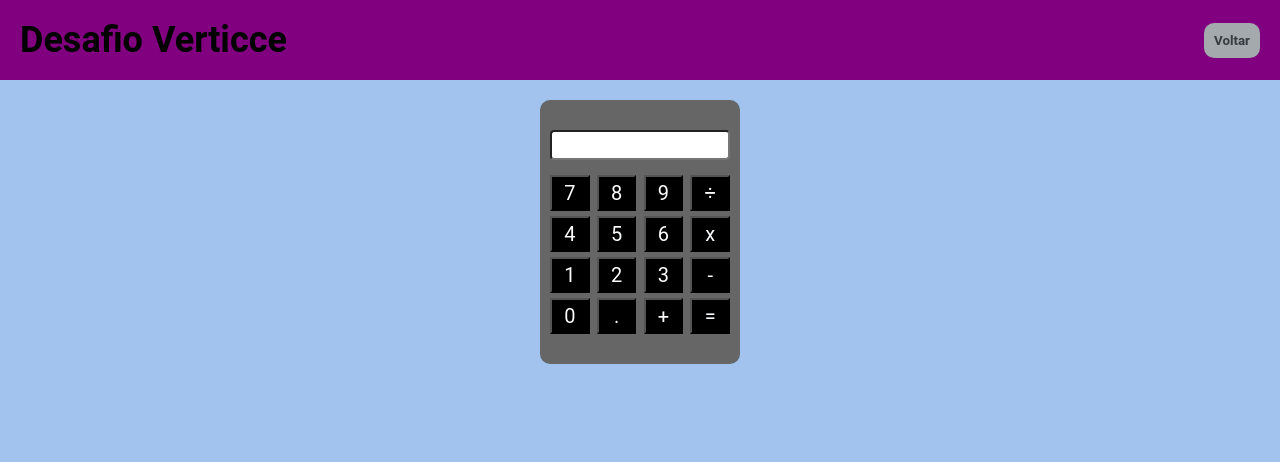
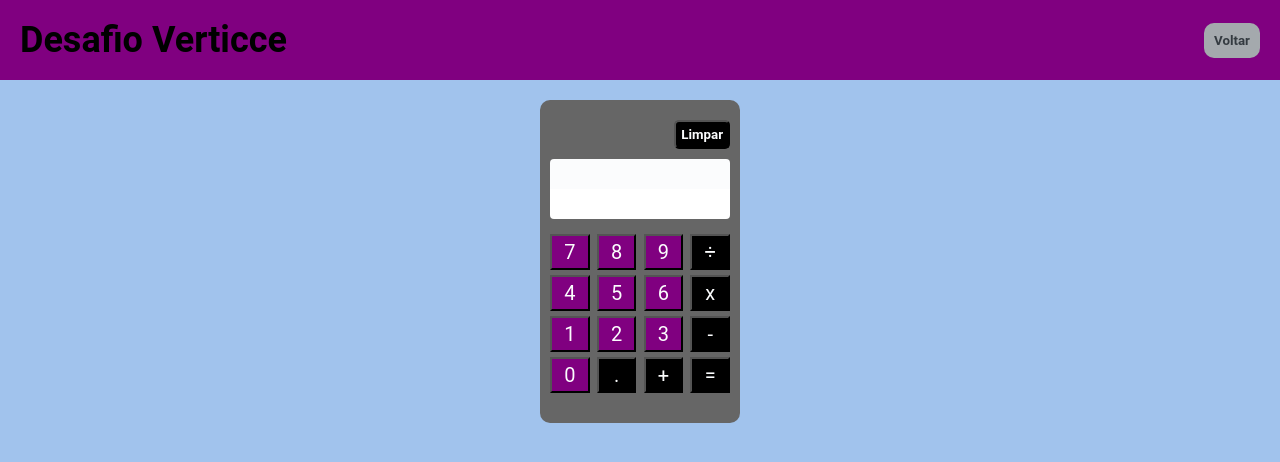
Before and after one commit to luccasqueiroz7/verttice-desafio-junior, a React (Create React App) app: page /desafio/5 in a window 1280 px wide. Shown: the top 462 px of the page. Built offline with nearby package versions, Linux system fonts and the light colour scheme.

Commit message:
feat/ logica e estilização da calculadora prontas

```diff
--- a/src/pages/ChallengerFive/index.jsx
+++ b/src/pages/ChallengerFive/index.jsx
@@ -1,20 +1,147 @@
+import { useState } from "react";
 import { Header } from "../../components/Header";
-import { CalculatorSection } from "./style";
+import { CalculatorSection, KeysLi } from "./style";
 
 export const ChallengerFive = () => {
-  const calculator = [7, 8, 9, "÷", 4, 5, 6, "x", 1, 2, 3, "-", 0, ".", "+", "="];
+  const calculator = [
+    "7",
+    "8",
+    "9",
+    "÷",
+    "4",
+    "5",
+    "6",
+    "x",
+    "1",
+    "2",
+    "3",
+    "-",
+    "0",
+    ".",
+    "+",
+    "=",
+  ];
+
+  const [calculatorValue, setCalculatorValue] = useState("");
+  const [firstNumber, setFirstNumber] = useState("");
+  const [operator, setOperator] = useState("");
+
+  function addCalculator(value) {
+    if (value === "Backspace" || value === "Delete") {
+      setCalculatorValue(calculatorValue.slice(0, -1));
+    }
+    if ((value === "." || value === ",") && calculatorValue.indexOf(".") === -1) {
+      setCalculatorValue(calculatorValue + ".");
+    }
+    if (calculator.find((elem) => Number(elem) === Number(value))) {
+      setCalculatorValue(calculatorValue + value);
+    }
+    if (
+      ["+", "-", "*", "x", "/", "÷"].find((elem) => elem === value) &&
+      calculatorValue.length > 0
+    ) {
+      if (firstNumber.length > 0) {
+        switch (operator) {
+          case "+":
+            setFirstNumber(String(Number(firstNumber) + Number(calculatorValue)));
+            setCalculatorValue("");
+            setOperator(value);
+            break;
+
+          case "-":
+            setFirstNumber(String(Number(firstNumber) - Number(calculatorValue)));
+            setCalculatorValue("");
+            setOperator(value);
+            break;
+
+          case "x":
+          case "*":
+            setFirstNumber(String(Number(firstNumber) * Number(calculatorValue)));
+            setCalculatorValue("");
+            setOperator(value);
+            break;
+
+          case "÷":
+          case "/":
+            setFirstNumber(String(Number(firstNumber) / Number(calculatorValue)));
+            setCalculatorValue("");
+            setOperator(value);
+            break;
+
+          default:
+            break;
+        }
+      } else {
+        setFirstNumber(calculatorValue);
+        setCalculatorValue("");
+        setOperator(value);
+      }
+    }
+
+    if ((value === "=" || value === "Enter") && calculatorValue.length > 0) {
+      switch (operator) {
+        case "+":
+          setCalculatorValue(String(Number(firstNumber) + Number(calculatorValue)));
+          setFirstNumber("");
+          setOperator("");
+          break;
+
+        case "-":
+          setCalculatorValue(String(Number(firstNumber) - Number(calculatorValue)));
+          setFirstNumber("");
+          setOperator("");
+          break;
+
+        case "x":
+        case "*":
+          setCalculatorValue(String(Number(firstNumber) * Number(calculatorValue)));
+          setFirstNumber("");
+          setOperator("");
+          break;
+
+        case "÷":
+        case "/":
+          setCalculatorValue(String(Number(firstNumber) / Number(calculatorValue)));
+          setFirstNumber("");
+          setOperator("");
+          break;
+
+        default:
+          break;
+      }
+    }
+  }
+
+  function clearCalculator() {
+    setCalculatorValue("");
+    setFirstNumber("");
+    setOperator("");
+  }
+
   return (
     <>
       <Header></Header>
       <CalculatorSection>
-        <div>
-          <input type="text" />
-          {/* Utilizar o resultado do input par começar proxima operação*/}
+        <div className="calculator">
+          <div>
+            <button className="clearCalculator" onClick={clearCalculator}>
+              Limpar
+            </button>
+            <div className="inputFirstNumber">
+              {firstNumber} {operator}
+            </div>
+            <input
+              type="text"
+              value={calculatorValue}
+              onKeyDownCapture={(e) => addCalculator(e.key)}
+              readOnly
+            />
+          </div>
           <ul>
             {calculator.map((elem, index) => (
-              <li key={index}>
-                <button>{elem}</button>
-              </li>
+              <KeysLi keyColor={isNaN(elem)} key={index}>
+                <button onClick={() => addCalculator(elem)}>{elem}</button>
+              </KeysLi>
             ))}
           </ul>
         </div>
--- a/src/pages/ChallengerFive/style.js
+++ b/src/pages/ChallengerFive/style.js
@@ -4,22 +4,43 @@ export const CalculatorSection = styled.section`
   display: flex;
   justify-content: center;
 
-  // Adicionar box-shadow
-  // Adicionar classname
   > div {
     display: flex;
     flex-direction: column;
     width: 70%;
     max-width: 200px;
-    padding: 30px 10px;
+    padding: 20px 10px 30px;
     background-color: var(--grey-3);
     border-radius: 10px;
     gap: 15px;
 
-    > input {
-      height: 30px;
-      padding: 10px 5px;
-      border-radius: 4px;
+    div {
+      display: flex;
+      flex-direction: column;
+      gap: 0px;
+      > .clearCalculator {
+        display: flex;
+        align-self: flex-end;
+        background-color: var(--black);
+        color: var(--white);
+        padding: 5px;
+        border-radius: 5px;
+        margin-bottom: 10px;
+        font-weight: 600;
+      }
+      > input,
+      .inputFirstNumber {
+        height: 30px;
+        border-radius: 0 0 4px 4px;
+        border: none;
+        text-align: end;
+        padding: 10px 5px;
+      }
+
+      > .inputFirstNumber {
+        background-color: var(--white);
+        border-radius: 4px 4px 0 0;
+      }
     }
 
     > ul {
@@ -27,7 +48,6 @@ export const CalculatorSection = styled.section`
       justify-content: space-between;
       flex-wrap: wrap;
       gap: 5px;
-
       > li {
         display: flex;
         justify-content: center;
@@ -37,7 +57,6 @@ export const CalculatorSection = styled.section`
         > button {
           width: 100%;
           padding: 4px 2px;
-          background-color: var(--black);
           color: var(--white);
           font-size: 20px;
         }
@@ -45,3 +64,9 @@ export const CalculatorSection = styled.section`
     }
   }
 `;
+
+export const KeysLi = styled.li`
+  > button {
+    background-color: ${(props) => (props.keyColor ? "var(--black)" : "var(--purple)")};
+  }
+`;
```
